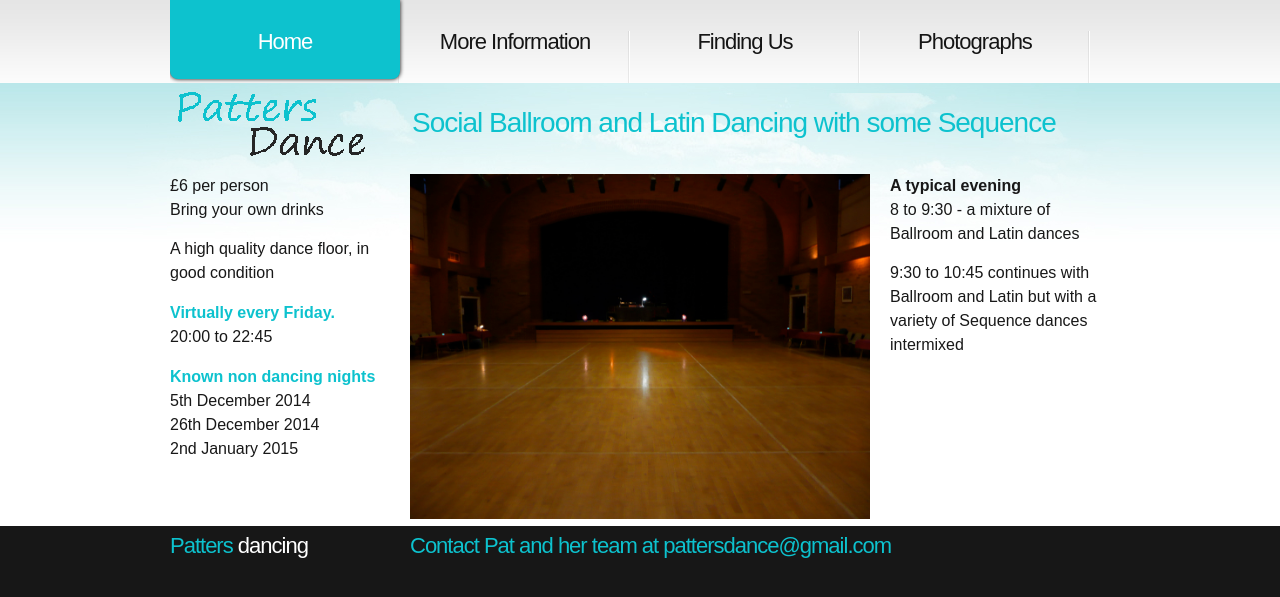
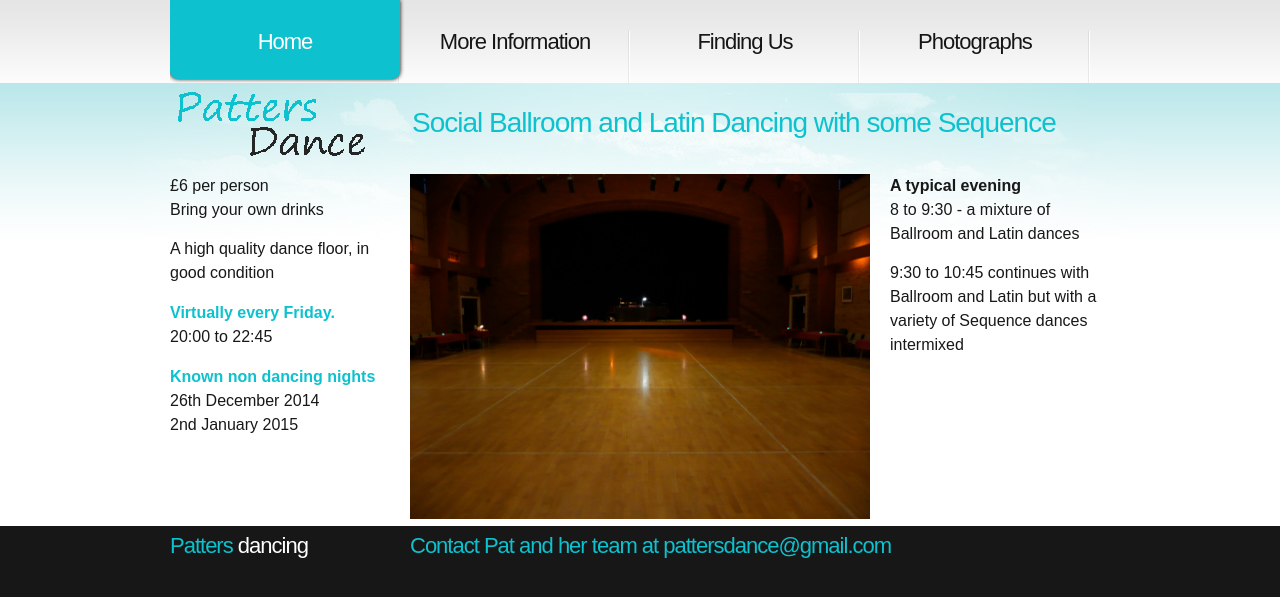
Before and after one commit to ramsayd/patters, a Jekyll site: the page built from 00_index.md, in a window 1280 px wide. Shown: the top 597 px of the page. Built offline with Jekyll 4.4.1, drawn with Linux system fonts in a browser that asks for light colours.

Commit message:
Update 00_index.md

```diff
--- a/00_index.md
+++ b/00_index.md
@@ -13,7 +13,6 @@ permalink: "index.html"
       <dt class="heading-text">Virtually every Friday.</dt>
       <dt>20:00 to 22:45</dt>
       <dt class="heading-text non-dancing">Known non dancing nights</dt>
-      <dt>5th December 2014</dt>
       <dt>26th December 2014</dt>
       <dt>2nd January 2015</dt>
     </dl>
```
